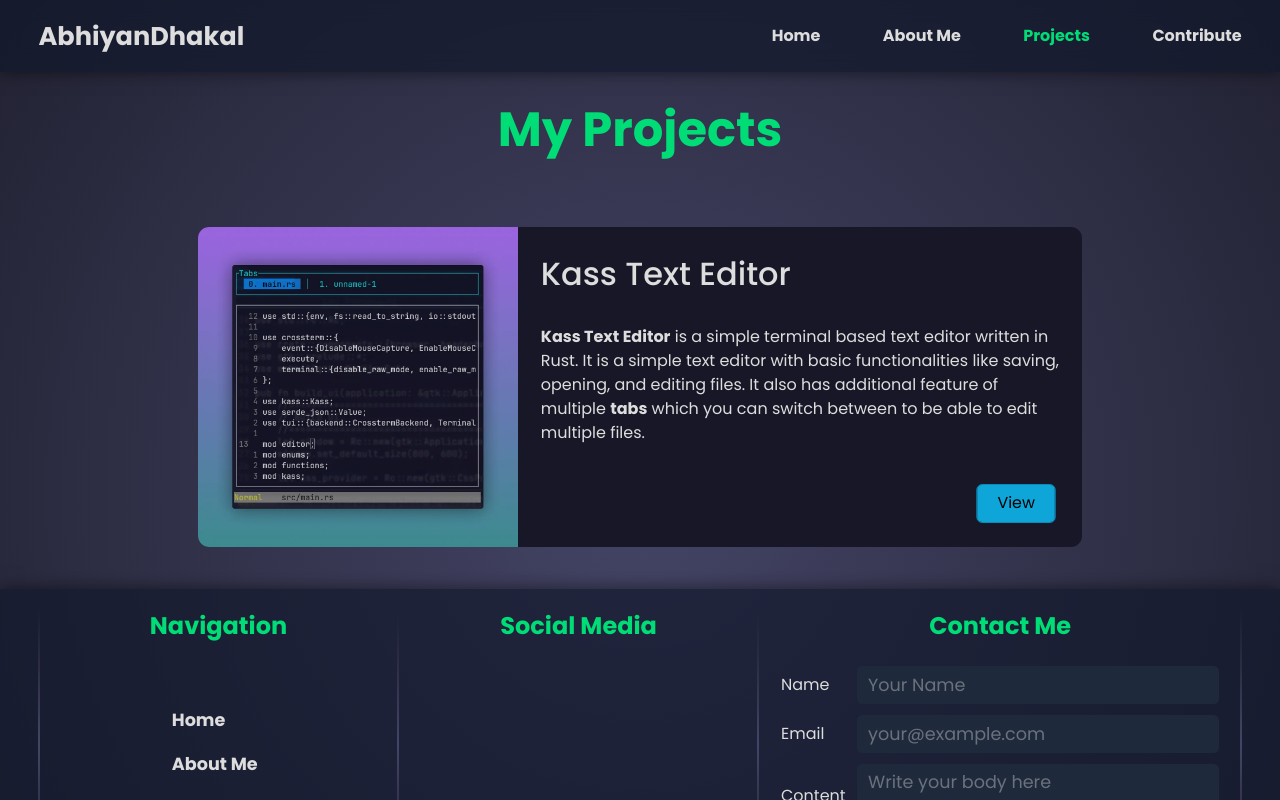
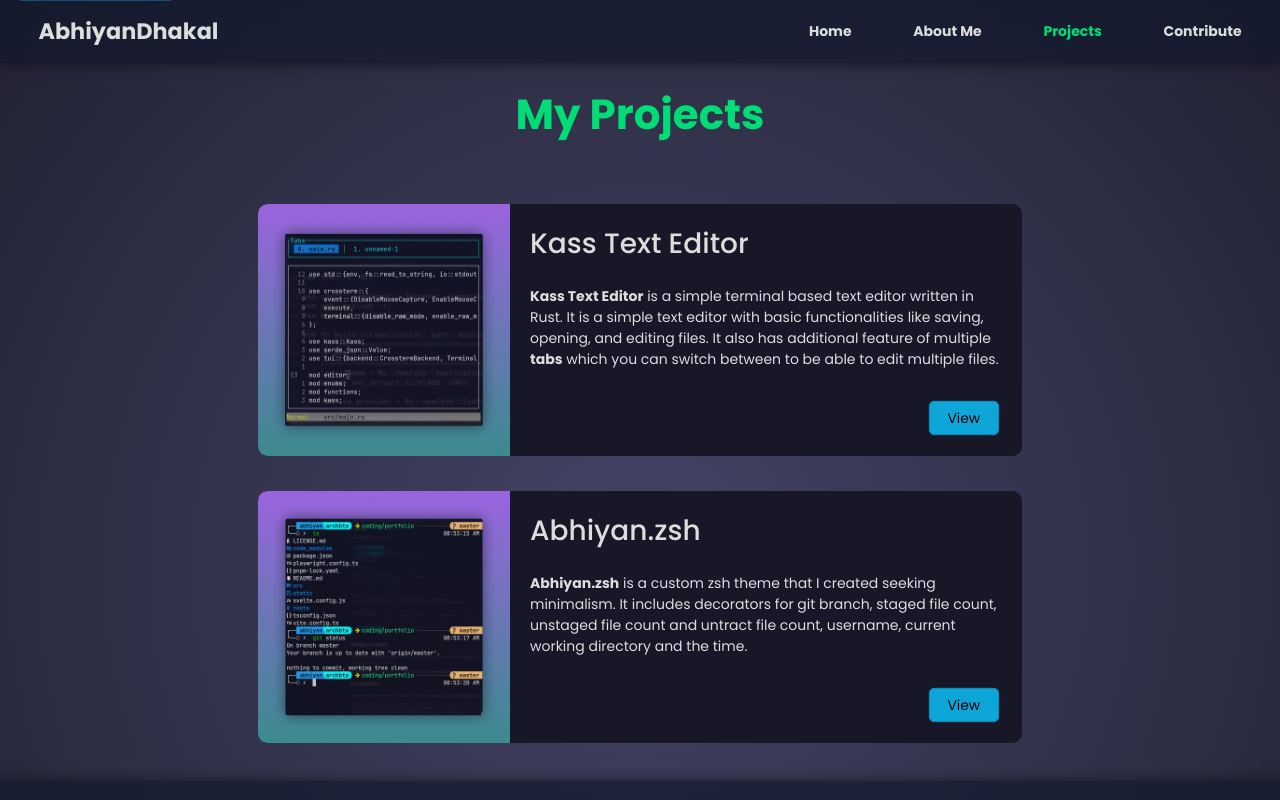
Before and after one commit to abhiyandhakal/portfolio, a SvelteKit app: page /projects in a window 1280 px wide. Shown: the top 800 px of the page. Built offline with nearby package versions, Linux system fonts and the light colour scheme.

Commit message:
add abhiyan.zsh project and update the design accordingly

```diff
--- a/src/components/project-card.svelte
+++ b/src/components/project-card.svelte
@@ -27,12 +27,13 @@
 		border-radius: var(--radius-lg);
 		display: grid;
 		grid-template-columns: auto 1fr;
-		height: 20rem;
+		--height: 18rem;
+		height: var(--height);
 
 		.thumbnail {
 			border-radius: var(--radius-lg) 0 0 var(--radius-lg);
 			object-fit: cover;
-			height: 20rem;
+			height: var(--height);
 			aspect-ratio: 1;
 			cursor: pointer;
 			transition: transform 0.3s ease;
@@ -45,7 +46,6 @@
 		.card-content {
 			padding: var(--gap-lg);
 			display: grid;
-			gap: var(--gap-lg);
 			align-content: space-between;
 
 			@media (max-width: 768px) {
--- a/src/routes/projects/+page.svelte
+++ b/src/routes/projects/+page.svelte
@@ -19,6 +19,17 @@
 			also has additional feature of multiple <strong>tabs</strong> which you can switch between to be
 			able to edit multiple files.
 		</ProjectCard>
+
+		<ProjectCard
+			title={"Abhiyan.zsh"}
+			thumbnail="/abhiyan.zsh.webp"
+			link={"https://github.com/abhiyandhakal/abhiyan.zsh"}
+			relatedContentLink={null}
+		>
+			<strong>Abhiyan.zsh</strong> is a custom zsh theme that I created seeking minimalism. It includes
+			decorators for git branch, staged file count, unstaged file count and untract file count, username,
+			current working directory and the time.
+		</ProjectCard>
 	</section>
 </main>
 
@@ -32,6 +43,10 @@
 
 	.card-container {
 		display: grid;
-		gap: var(--gap-lg);
+		gap: var(--gap-xl);
+
+		@media (max-width: 768px) {
+			gap: var(--gap-lg);
+		}
 	}
 </style>
--- a/src/styles/_variables.scss
+++ b/src/styles/_variables.scss
@@ -26,6 +26,7 @@
 	--gap-1: clamp(1rem, 3vw, 5rem);
 	--gap-small: 0.7rem;
 	--gap-lg: 1.4rem;
+	--gap-xl: 2.5rem;
 
 	--shadow-1: 0 0 1rem #0008;
 	--shadow-2: 0 0 1rem #fff3;
--- a/src/styles/style.scss
+++ b/src/styles/style.scss
@@ -5,7 +5,7 @@
 @import url("https://fonts.googleapis.com/css2?family=Poppins:ital,wght@0,100;0,200;0,300;0,400;0,500;0,600;0,700;0,800;0,900;1,100;1,200;1,300;1,400;1,500;1,600;1,700;1,800;1,900&display=swap");
 
 :root {
-	font-size: 1rem;
+	font-size: 14px;
 	font-family: "Poppins", sans-serif;
 
 	@media (max-width: 30rem) {
```
Also changed, not shown: static/abhiyan.zsh.webp (added).
